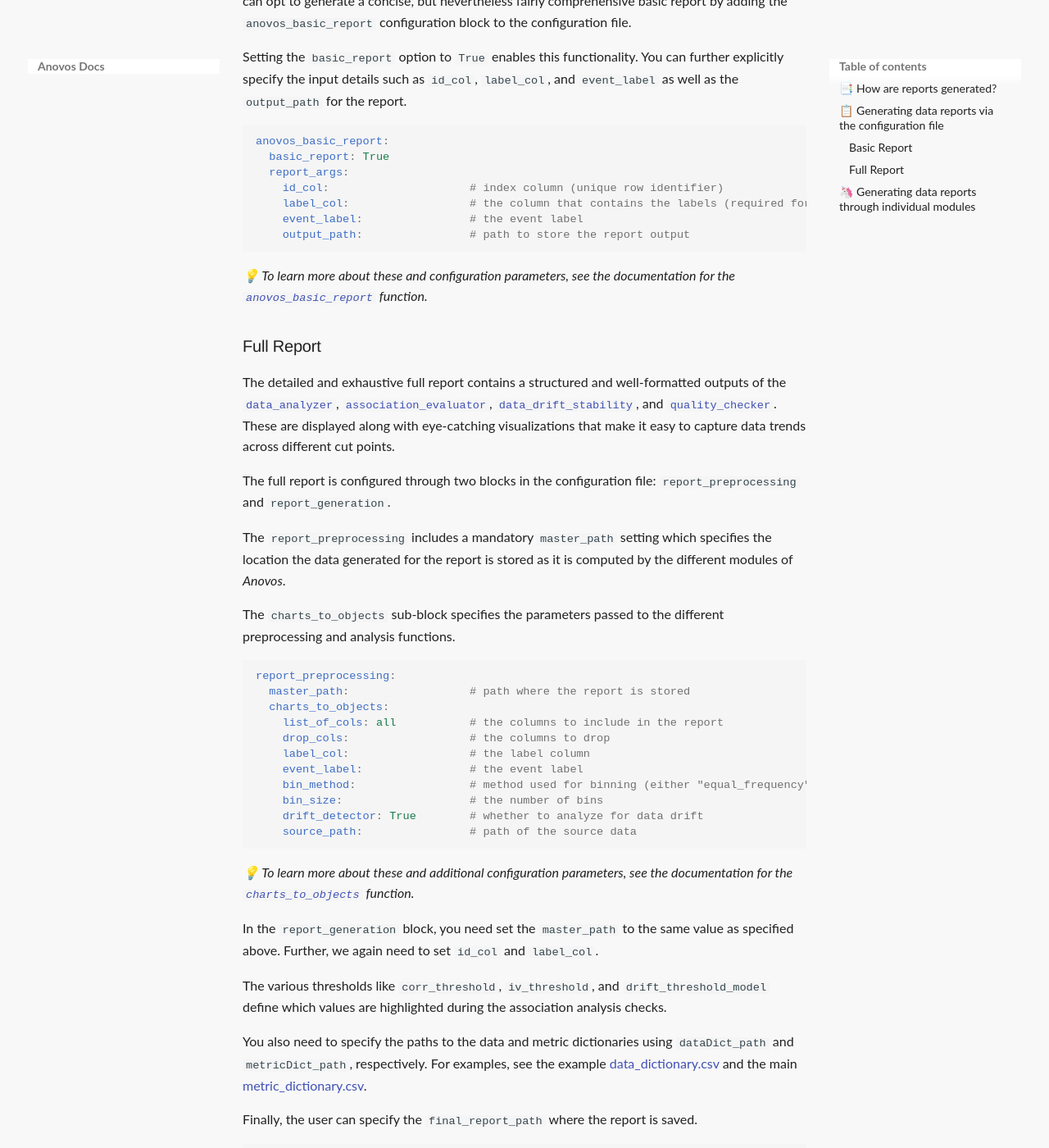
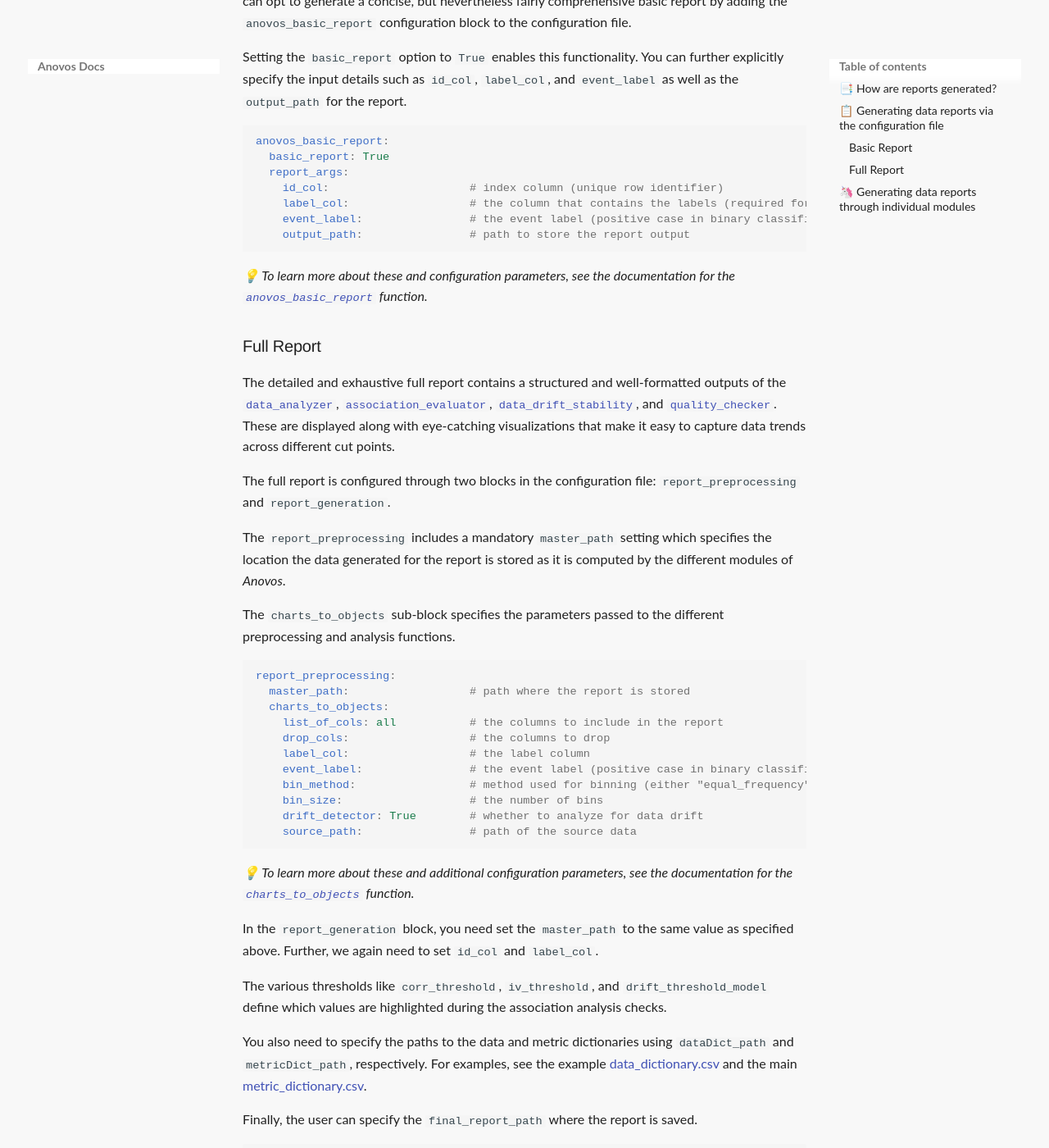
Before and after one commit to anovos/anovos-docs, an MkDocs documentation site: the page built from docs/using-anovos/data-reports/overview.md, in a window 1280 px wide and 1400 px high, scrolled down 813 px. Shown: the whole window at 82% size. Built offline with MkDocs 1.6.1 and Material for MkDocs 9.7.7, drawn with Linux system fonts in a browser that asks for light colours.

Commit message:
Add basic description for event label

````diff
--- a/docs/using-anovos/data-reports/overview.md
+++ b/docs/using-anovos/data-reports/overview.md
@@ -40,7 +40,7 @@ anovos_basic_report:
   report_args:
     id_col:                     # index column (unique row identifier)
     label_col:                  # the column that contains the labels (required for supervised learning, leave blank otherwise)
-    event_label:                # the event label
+    event_label:                # the event label (positive case in binary classification)
     output_path:                # path to store the report output
 ```
 
@@ -70,7 +70,7 @@ report_preprocessing:
     list_of_cols: all           # the columns to include in the report
     drop_cols:                  # the columns to drop
     label_col:                  # the label column
-    event_label:                # the event label
+    event_label:                # the event label (positive case in binary classification)
     bin_method:                 # method used for binning (either "equal_frequency" or "equal_range")
     bin_size:                   # the number of bins
     drift_detector: True        # whether to analyze for data drift
````
